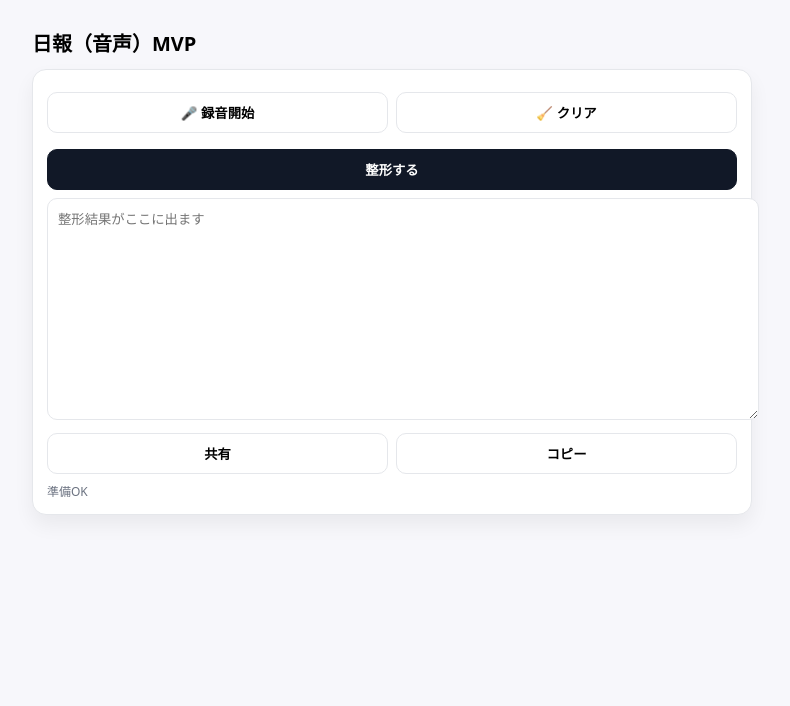
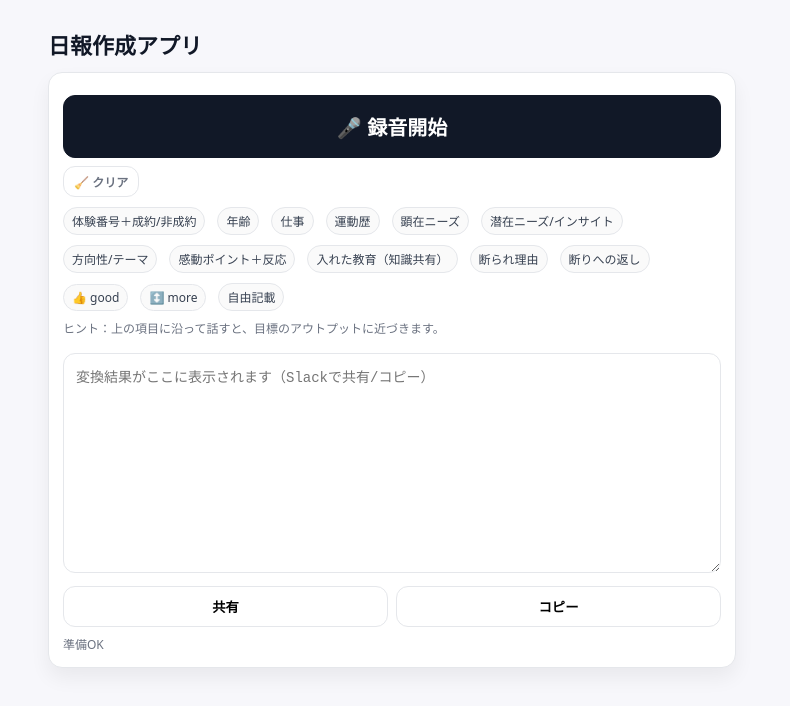
Before and after one commit to nagisahorii/nippo-mvp, a website: page index.html in a window 1280 px wide. Shown: the whole page, without its empty margins (248-1038 px from the left). Drawn offline with Linux system fonts and the light colour scheme.

Commit message:
Update index.html

```diff
--- a/index.html
+++ b/index.html
@@ -3,43 +3,78 @@
 <head>
   <meta charset="utf-8" />
   <meta name="viewport" content="width=device-width, initial-scale=1" />
-  <title>日報（音声）MVP</title>
+  <title>日報作成アプリ</title>
   <style>
-    body { font-family: system-ui, -apple-system, "Segoe UI", Roboto, "Noto Sans JP", sans-serif; background:#f7f7fb; margin:0; }
+    :root {
+      --bg:#f7f7fb; --fg:#111827; --muted:#6b7280; --border:#e5e7eb; --accent:#111827;
+      --ok:#059669; --err:#ef4444;
+    }
+    * { box-sizing: border-box; }
+    body { font-family: system-ui, -apple-system, "Segoe UI", Roboto, "Noto Sans JP", sans-serif; background:var(--bg); color:var(--fg); margin:0; }
     .wrap { max-width: 720px; margin: 0 auto; padding: 16px; }
-    header { font-weight: 800; font-size: 20px; padding: 12px 0; }
-    .card { background:#fff; border:1px solid #e5e7eb; border-radius:14px; box-shadow:0 10px 20px rgba(0,0,0,.06); padding:14px; }
-    .row { display:flex; gap:8px; margin:8px 0; flex-wrap:wrap; }
-    button { flex:1; padding:10px 12px; border:1px solid #e5e7eb; border-radius:10px; background:#fff; font-weight:700; cursor:pointer; }
-    button.primary { background:#111827; color:#fff; border-color:#111827; }
-    ol { max-height: 180px; overflow:auto; margin:8px 0; padding-left: 20px; }
-    textarea { width:100%; min-height: 200px; resize: vertical; padding:10px; border:1px solid #e5e7eb; border-radius:10px; }
-    .hint { font-size:12px; color:#6b7280; }
+    header { font-weight: 800; font-size: 22px; padding: 12px 0; }
+    .card { background:#fff; border:1px solid var(--border); border-radius:14px; box-shadow:0 10px 20px rgba(0,0,0,.06); padding:14px; }
+    .row { display:flex; gap:8px; margin:8px 0; flex-wrap:wrap; align-items:center; }
+    button { border:1px solid var(--border); border-radius:12px; background:#fff; font-weight:800; cursor:pointer; }
+    #btn-rec { flex:1 1 100%; font-size:20px; padding:16px 18px; background:var(--accent); color:#fff; border-color:var(--accent); }
+    #btn-clear { flex:0 0 auto; font-size:12px; padding:6px 10px; color:var(--muted); }
+    #btn-share,#btn-copy { flex:1 1 0; padding:10px 12px; }
+    .hint { font-size:12px; color:var(--muted); margin-top:4px; }
+    .pill { display:inline-block; padding:4px 8px; border:1px solid var(--border); border-radius:999px; margin:2px 4px 0 0; font-size:12px; color:#374151; background:#fafafa; }
+    ol { max-height: 150px; overflow:auto; margin:8px 0; padding-left: 20px; font-size:14px; }
+    textarea { width:100%; min-height: 220px; resize: vertical; padding:12px; border:1px solid var(--border); border-radius:12px; font-size:14px; }
+    .status { display:flex; align-items:center; gap:8px; }
+    .spinner { width:14px; height:14px; border-radius:50%; border:2px solid #e5e7eb; border-top-color:#9ca3af; animation:spin 1s linear infinite; display:none; }
+    .spinner.on { display:inline-block; }
+    .status.ok { color:var(--ok); }
+    .status.err { color:var(--err); }
+    @keyframes spin { to { transform:rotate(360deg); } }
   </style>
 </head>
 <body>
   <div class="wrap">
-    <header>日報（音声）MVP</header>
+    <header>日報作成アプリ</header>
     <div class="card">
+
+      <!-- 大ボタン + クリア(小) -->
       <div class="row">
         <button id="btn-rec">🎤 録音開始</button>
-        <button id="btn-clear">🧹 クリア</button>
+        <button id="btn-clear" title="入力を全て消す">🧹 クリア</button>
       </div>
 
-      <ol id="preview"></ol>
+      <!-- 話す項目一覧（シンプル・網羅） -->
+      <div class="row" aria-label="話す項目一覧">
+        <span class="pill">体験番号＋成約/非成約</span>
+        <span class="pill">年齢</span>
+        <span class="pill">仕事</span>
+        <span class="pill">運動歴</span>
+        <span class="pill">顕在ニーズ</span>
+        <span class="pill">潜在ニーズ/インサイト</span>
+        <span class="pill">方向性/テーマ</span>
+        <span class="pill">感動ポイント＋反応</span>
+        <span class="pill">入れた教育（知識共有）</span>
+        <span class="pill">断られ理由</span>
+        <span class="pill">断りへの返し</span>
+        <span class="pill">👍 good</span>
+        <span class="pill">↕️ more</span>
+        <span class="pill">自由記載</span>
+      </div>
+      <div class="hint">ヒント：上の項目に沿って話すと、目標のアウトプットに近づきます。</div>
 
-      <div class="row">
-        <button id="btn-format" class="primary">整形する</button>
-      </div>
+      <!-- リアルタイム認識プレビュー -->
+      <ol id="preview" aria-live="polite"></ol>
 
-      <textarea id="output" placeholder="整形結果がここに出ます"></textarea>
+      <!-- 出力（停止→自動変換後に表示） -->
+      <textarea id="output" placeholder="変換結果がここに表示されます（Slackで共有/コピー）"></textarea>
 
+      <!-- 共有/コピー -->
       <div class="row">
         <button id="btn-share">共有</button>
         <button id="btn-copy">コピー</button>
       </div>
 
-      <div id="status" class="hint">準備OK</div>
+      <!-- ステータス -->
+      <div class="status hint" id="status"><span class="spinner" id="spin"></span><span id="status-text">準備OK</span></div>
     </div>
   </div>
 
```
